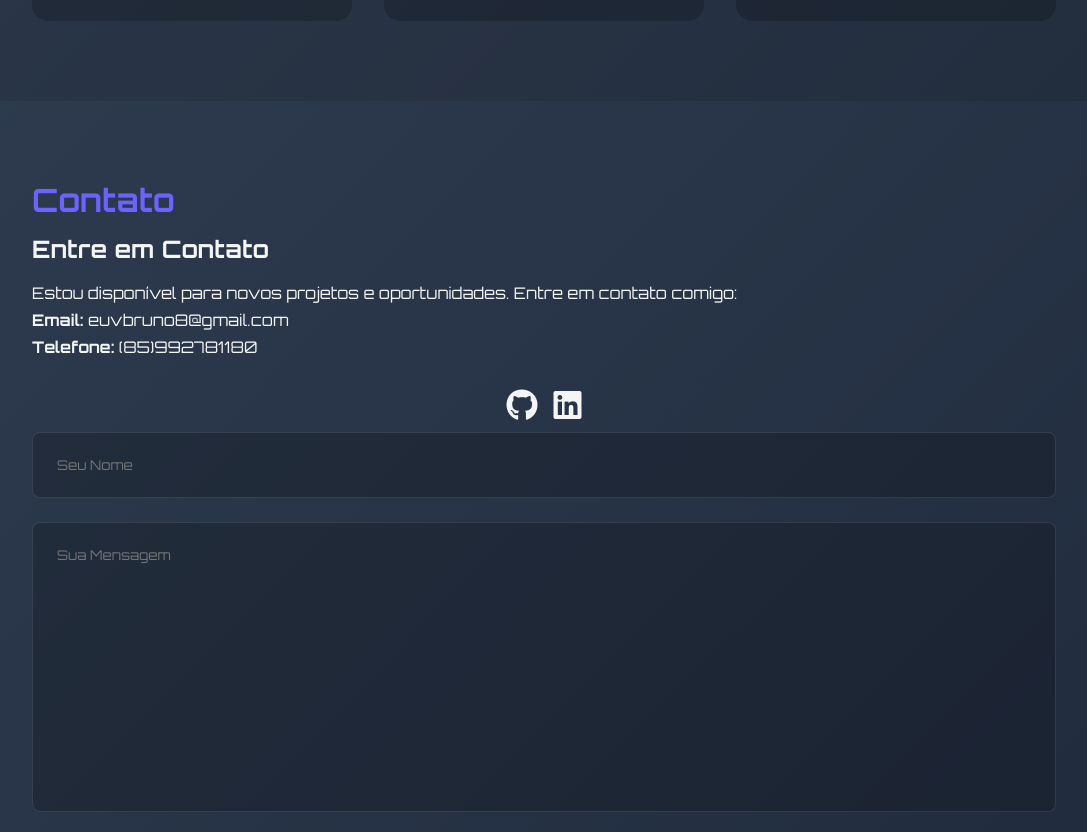
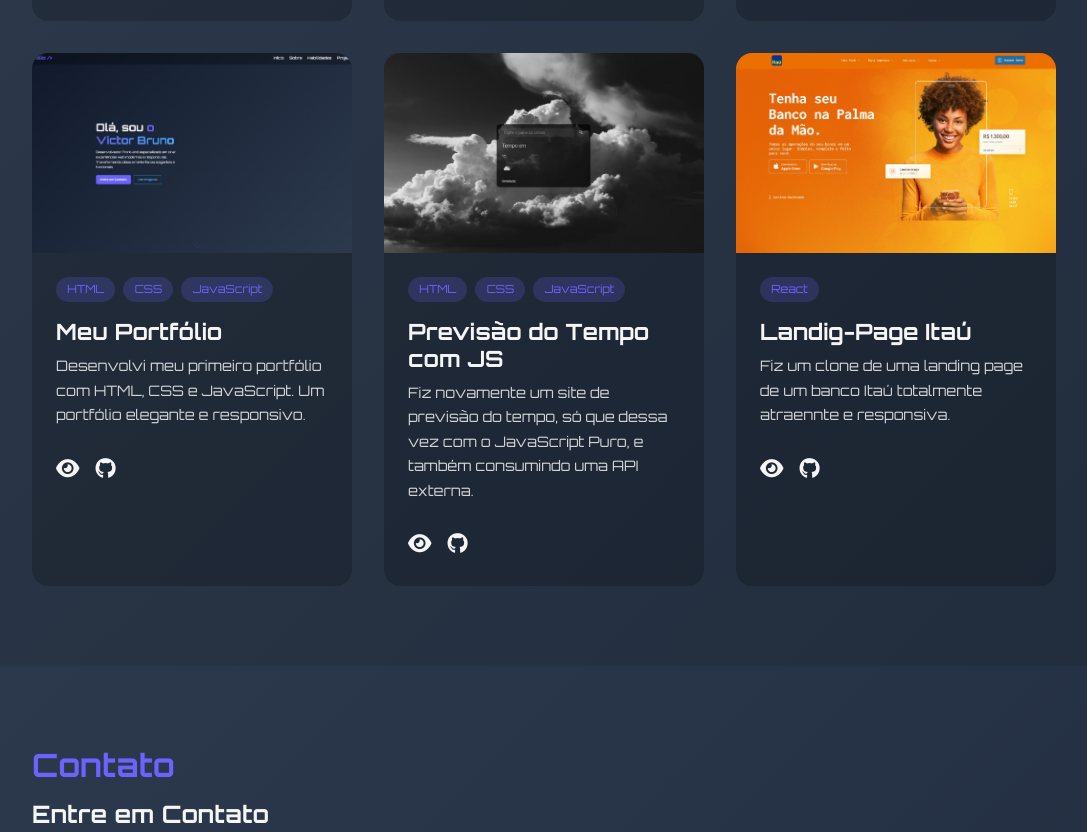
Before and after one commit to victorbruno8/Portf-lio--Victor-Bruno, a plain HTML site: page index.html in a window 1280 px wide. Shown: the part 3687-4519 px from the top of the page, without its empty margins (96-1183 px from the left). Drawn offline with Linux system fonts and the light colour scheme; a web font is replaced by a local one.

Commit message:
alteracoes

```diff
--- a/index.html
+++ b/index.html
@@ -333,6 +333,67 @@
                             </div>
                         </div>
                     </div>
+                    <div class="project">
+                        <div class="project-image">
+                            <img src="images/Meu-Portfólio.jpg" alt="Meu Portfólio">
+                        </div>
+                        <div class="project-info">
+                            <div class="project-tags">
+                                <span class="project-tag">HTML</span>
+                                <span class="project-tag">CSS</span>
+                                <span class="project-tag">JavaScript</span>
+                            </div>
+                            <h3 class="project-title">Meu Portfólio</h3>
+                            <p class="project-desc">Desenvolvi meu primeiro portfólio com HTML, CSS e JavaScript. Um portfólio elegante e responsivo.</p>
+                            <div class="project-links">
+                                <a href="https://calculoimcresponsivo.netlify.app/" class="project-link"
+                                    target="_blank"><i class="fas fa-eye"></i></a>
+                                <a href="https://github.com/victorbruno8/C-lculo-IMC" class="project-link"
+                                    target="_blank"><i class="fab fa-github"></i></a>
+                            </div>
+                        </div>
+                    </div>
+
+                    <div class="project">
+                        <div class="project-image">
+                            <img src="images/previsão-tempo-js.jpg" alt="Previsao">
+                        </div>
+                        <div class="project-info">
+                            <div class="project-tags">
+                                <span class="project-tag">HTML</span>
+                                <span class="project-tag">CSS</span>
+                                <span class="project-tag">JavaScript</span>
+                            </div>
+                            <h3 class="project-title">Previsão do Tempo com JS</h3>
+                            <p class="project-desc">Fiz novamente um site de previsão do tempo, só que dessa vez com o JavaScript Puro, e também consumindo uma API externa.</p>
+                            <div class="project-links">
+                                <a href="https://previs-o-do-tempo-js.vercel.app/" class="project-link"
+                                    target="_blank"><i class="fas fa-eye"></i></a>
+                                <a href="https://github.com/victorbruno8/Previs-o-do-Tempo" class="project-link"
+                                    target="_blank"><i class="fab fa-github"></i></a>
+                            </div>
+                        </div>
+                    </div>
+
+                    <div class="project">
+                        <div class="project-image">
+                            <img src="images/itau.jpg" alt="itaú">
+                        </div>
+                        <div class="project-info">
+                            <div class="project-tags">
+                                <span class="project-tag">React</span>
+                            </div>
+                            <h3 class="project-title">Landig-Page Itaú</h3>
+                            <p class="project-desc">Fiz um clone de uma landing page de um banco Itaú totalmente atraennte e responsiva.</p>
+                            <div class="project-links">
+                                <a href="https://landing-page-itau-alpha.vercel.app/" class="project-link"
+                                    target="_blank"><i class="fas fa-eye"></i></a>
+                                <a href="https://github.com/victorbruno8/Landing-Page-Itau" class="project-link"
+                                    target="_blank"><i class="fab fa-github"></i></a>
+                            </div>
+                        </div>
+                    </div>
+
                 </div>
             </div>
         </section>
@@ -374,7 +435,7 @@
                             < Desenvolvedor Front-End />
                         </h5>
                     </div>
-                    <p>&copy; 2025 DevFolio. Todos os direitos reservados.</p>
+                    <p>&copy; 2025 Victor Bruno. Todos os direitos reservados.</p>
                 </div>
             </div>
         </footer>
```
Also changed, not shown: images/Meu-Portfólio.jpg (added), images/itau.jpg (added), images/previsão-tempo-js.jpg (added).
